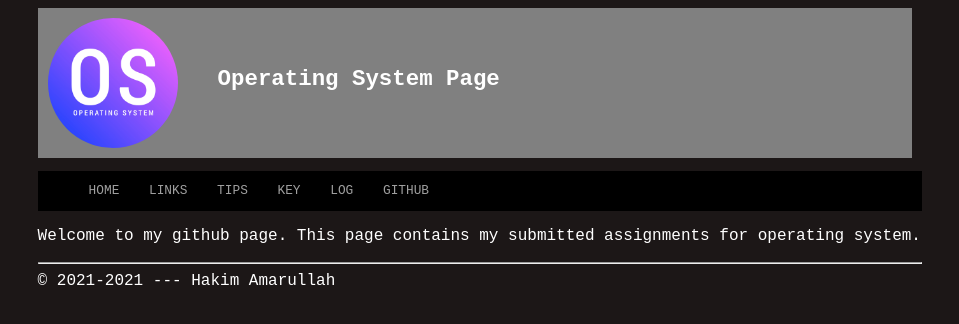
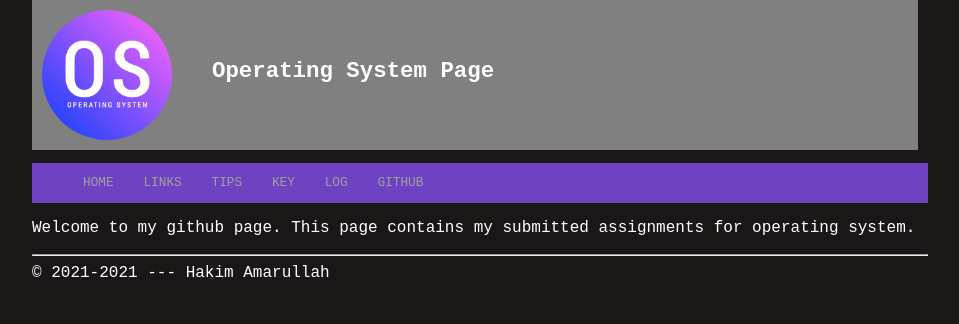
Before and after one commit to hakimamarullah/os212, a Jekyll site: the page built from index.md, in a window 1280 px wide. Shown: the top 324 px of the page, without its empty margins (160-1119 px from the left). Built offline with Jekyll 4.4.1, drawn with Linux system fonts in a browser that asks for light colours.

Commit message:
update styling

```diff
--- a/assets/css/style.css
+++ b/assets/css/style.css
@@ -4,10 +4,18 @@
  "Mike Dane", "w3schools", et al.
  */
 
-.backclass {
-  background-image:url(/assets/images/default.jpg)
+body {
+    margin: 0;
+    font-family: var(--bs-body-font-family);
+    font-size: var(--bs-body-font-size);
+    font-weight: var(--bs-body-font-weight);
+    line-height: var(--bs-body-line-height);
+    color: var(--bs-body-color);
+    text-align: var(--bs-body-text-align);
+    background-color: var(--bs-body-bg);
+    -webkit-text-size-adjust: 100%;
+    -webkit-tap-highlight-color: transparent;
 }
-
 
 /* See https://www.w3schools.com/colors/colors_hsl.asp              */
 /* See https://www.quackit.com/css/color/charts/hsl_color_chart.cfm */
@@ -89,7 +97,7 @@
   font-size:        0.8em;
   border-width:     0px;
   margin:           0px;
-  background-color: hsla(0,     0%,    0%, 1);
+  background-color: #6f42c1;
 }
 
 .navbar ul li {
```
